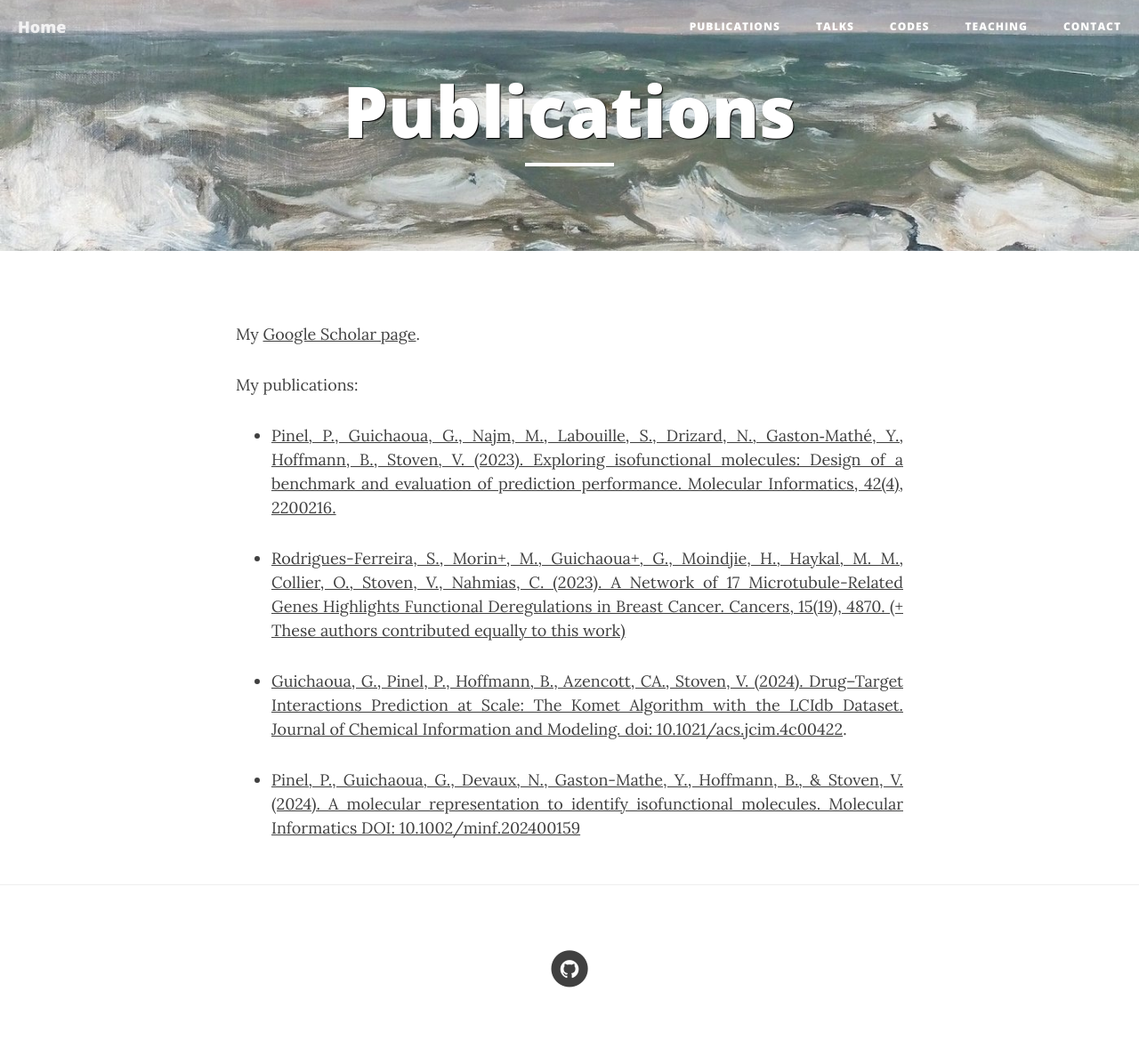
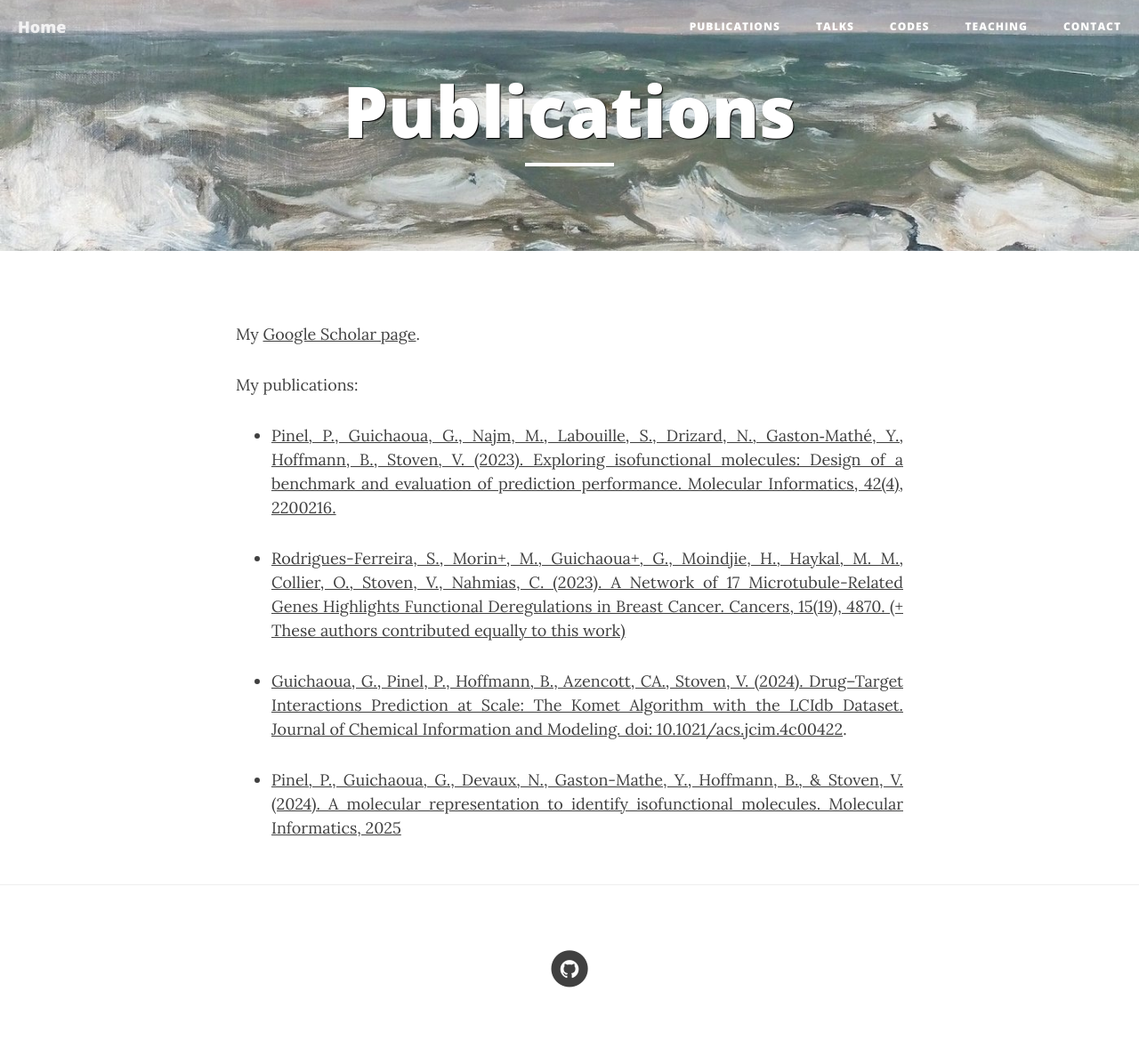
Before and after one commit to Guichaoua/guichaoua.github.io, a Jekyll site: the page built from publications.md, in a window 1280 px wide. Shown: the whole page at 89% size. Built offline with Jekyll 4.4.1, drawn with Linux system fonts in a browser that asks for light colours; nearby versions of some CDN libraries.

Commit message:
Update publications.md

```diff
--- a/publications.md
+++ b/publications.md
@@ -15,4 +15,4 @@ My publications:
 
 * [Guichaoua, G., Pinel, P.,  Hoffmann, B.,  Azencott, CA., Stoven, V. (2024). Drug–Target Interactions Prediction at Scale: The Komet Algorithm with the LCIdb Dataset. Journal of Chemical Information and Modeling. doi: 10.1021/acs.jcim.4c00422](https://doi.org/10.1101/2024.02.22.581599).
 
-* [Pinel, P., Guichaoua, G., Devaux, N., Gaston-Mathe, Y., Hoffmann, B., & Stoven, V. (2024). A molecular representation to identify isofunctional molecules. Molecular Informatics DOI: 10.1002/minf.202400159](https://doi.org/10.1101/2024.05.03.592355)
+* [Pinel, P., Guichaoua, G., Devaux, N., Gaston-Mathe, Y., Hoffmann, B., & Stoven, V. (2024). A molecular representation to identify isofunctional molecules. Molecular Informatics, 2025](https://onlinelibrary.wiley.com/doi/10.1002/minf.202400159)
```
